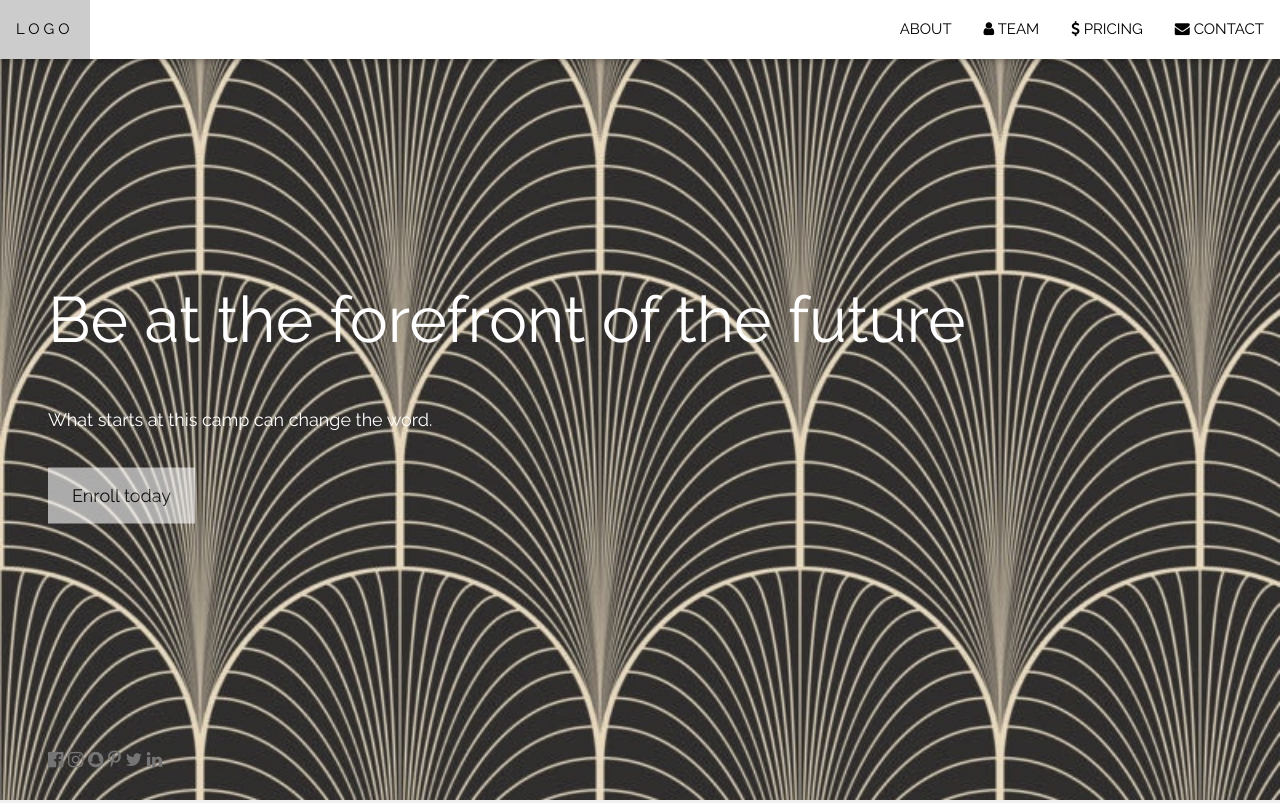
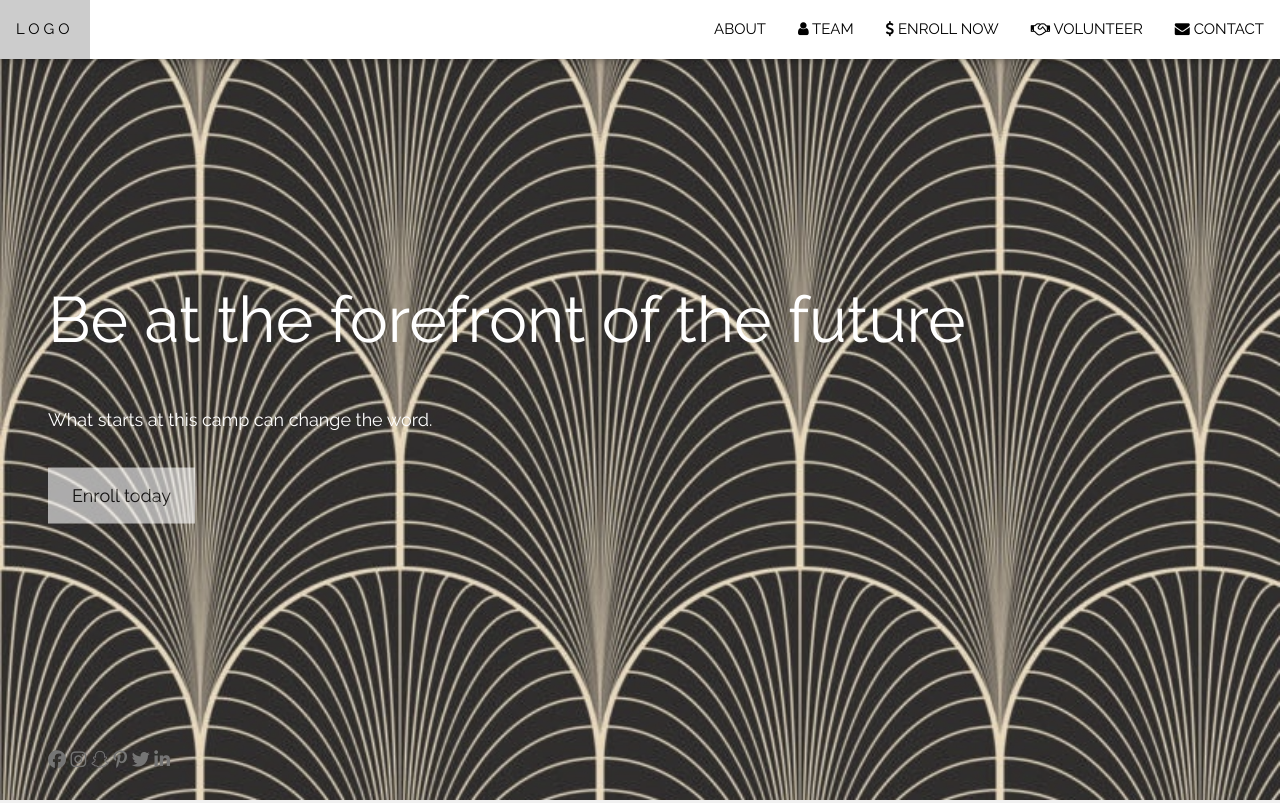
Before and after one commit to KatyTaylorRoboticsCamp/KatyTaylorRoboticsCamp.github.io, a plain HTML site: page index.html in a window 1280 px wide. Shown: the top 803 px of the page. Drawn offline with nearby package versions, Linux system fonts and the light colour scheme.

Commit message:
Update index.html

```diff
--- a/index.html
+++ b/index.html
@@ -2,6 +2,7 @@
 <html>
 <head>
 <title>Katy-Taylor Robotics Camp</title>
+<script src="https://kit.fontawesome.com/d7fb7359a6.js" crossorigin="anonymous"></script>
 <meta charset="UTF-8">
 <meta name="viewport" content="width=device-width, initial-scale=1">
 <link rel="stylesheet" href="https://www.w3schools.com/w3css/4/w3.css">
@@ -38,7 +39,8 @@ body, html {
     <div class="w3-right w3-hide-small">
       <a href="https://www.youtube.com/watch?v=dQw4w9WgXcQ" class="w3-bar-item w3-button">ABOUT</a>
       <a href="https://www.youtube.com/watch?v=dQw4w9WgXcQ" class="w3-bar-item w3-button"><i class="fa fa-user"></i> TEAM</a>
-      <a href="https://www.youtube.com/watch?v=dQw4w9WgXcQ" class="w3-bar-item w3-button"><i class="fa fa-usd"></i> PRICING</a>
+      <a href="https://www.youtube.com/watch?v=dQw4w9WgXcQ" class="w3-bar-item w3-button"><i class="fa fa-usd"></i> ENROLL NOW</a>
+      <a href="https://www.youtube.com/watch?v=dQw4w9WgXcQ" class="w3-bar-item w3-button"><i class="fa fa-handshake"></i> VOLUNTEER</a>
       <a href="https://www.youtube.com/watch?v=dQw4w9WgXcQ" class="w3-bar-item w3-button"><i class="fa fa-envelope"></i> CONTACT</a>
     </div>
     <!-- Hide right-floated links on small screens and replace them with a menu icon -->
@@ -54,7 +56,8 @@ body, html {
   <a href="javascript:void(0)" onclick="w3_close()" class="w3-bar-item w3-button w3-large w3-padding-16">Close ×</a>
   <a href="https://www.youtube.com/watch?v=dQw4w9WgXcQ" onclick="w3_close()" class="w3-bar-item w3-button">ABOUT</a>
   <a href="https://www.youtube.com/watch?v=dQw4w9WgXcQ" onclick="w3_close()" class="w3-bar-item w3-button">TEAM</a>
-  <a href="https://www.youtube.com/watch?v=dQw4w9WgXcQ" onclick="w3_close()" class="w3-bar-item w3-button">PRICING</a>
+  <a href="https://www.youtube.com/watch?v=dQw4w9WgXcQ" onclick="w3_close()" class="w3-bar-item w3-button">ENROLL NOW</a>
+  <a href="https://www.youtube.com/watch?v=dQw4w9WgXcQ" class="w3-bar-item w3-button"><i class="fa fa-usd"></i> VOLUNTEER</a>
   <a href="https://www.youtube.com/watch?v=dQw4w9WgXcQ" onclick="w3_close()" class="w3-bar-item w3-button">CONTACT</a>
 </nav>
 
```
